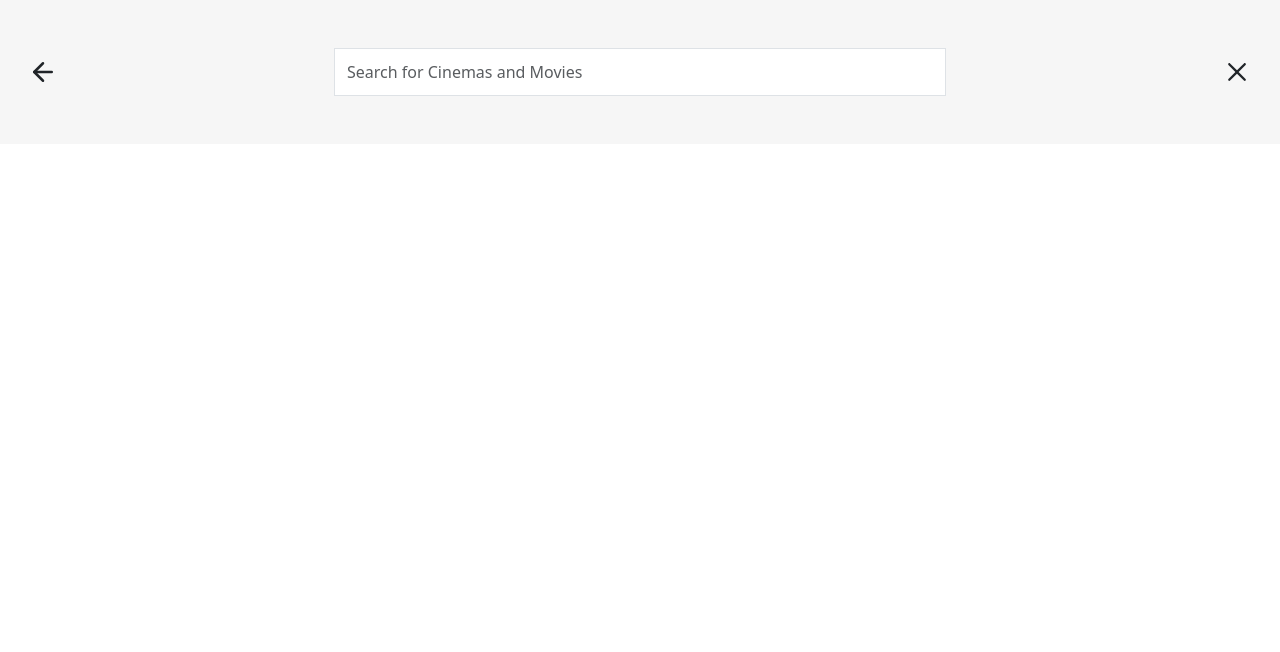
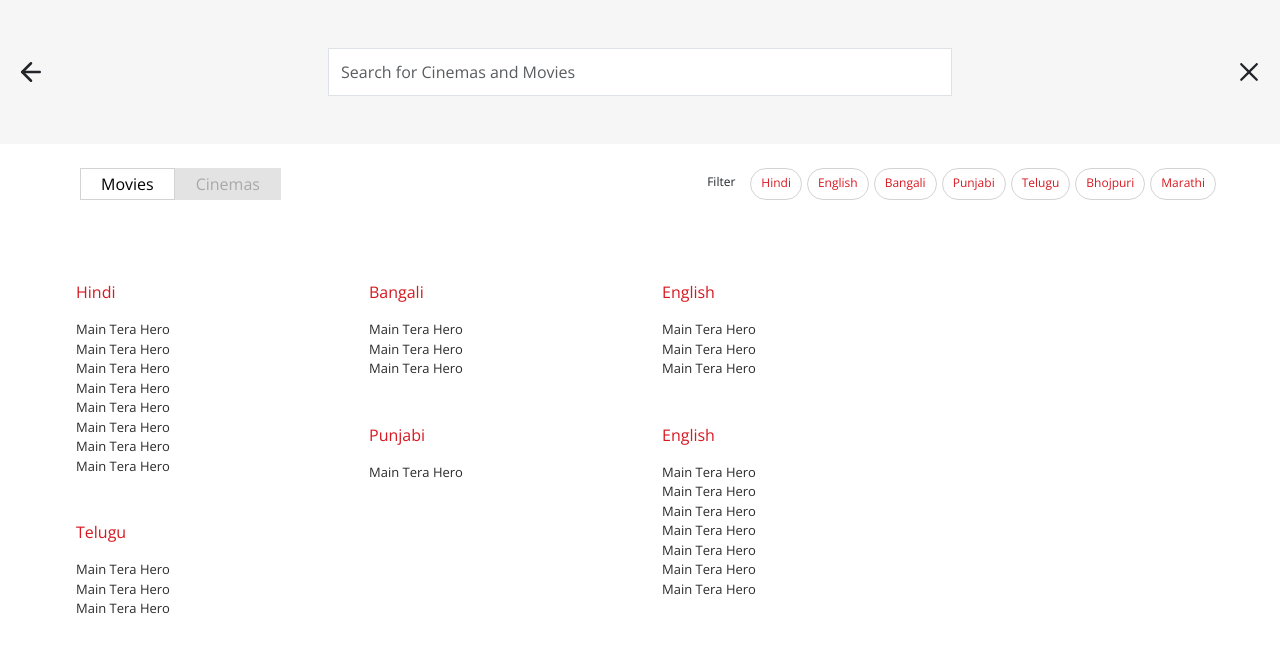
Before and after one commit to Srushtipatel14/booking, a React (Vite) app: page /search in a window 1280 px wide. Shown: the top 652 px of the page. Built offline with nearby package versions, Linux system fonts and the light colour scheme.

Commit message:
add cinema screen and search screen modification

```diff
--- a/src/App.css
+++ b/src/App.css
@@ -1,3 +1,4 @@
+@import url('https://fonts.googleapis.com/css2?family=Open+Sans:ital,wght@0,300..800;1,300..800&display=swap');
 :root {
   --primary-main-color: #d71921;
   --secondary-main-color: #2C2B2B;
@@ -5,11 +6,15 @@
   --secondary-sub-color: #FFFFFF;
 }
 
-.text_font{
-  color:var(--primary-main-color);
+.text_font {
+  color: var(--primary-main-color);
 }
 
-.title_font{
-  font-weight:600;
+.title_font {
+  font-weight: 600;
   font-size: 28px;
 }
+
+body {
+  font-family: "Open Sans", sans-serif !important;
+}
--- a/src/App.jsx
+++ b/src/App.jsx
@@ -9,6 +9,7 @@ import Show from "./components/show";
 import Seat from "./components/seat";
 import EditProfile from "./components/editProfile";
 import RecommendedAll from "./components/recommendedAll";
+import Cinema from "./components/cinema";
 import "./App.css";
 
 import Routepage from "./components/route";
@@ -24,6 +25,7 @@ function App() {
           <Route path="userotp" element={<UserOtp />} />
           <Route path="success" element={<Success />} />
           <Route path="movie" element={<Movie />} />
+          <Route path="cinema" element={<Cinema />} />
           <Route path="showList" element={<Show />} />
           <Route path="editprofile" element={<EditProfile/>}/>
           <Route path="recommendedall" element={<RecommendedAll/>}/>
--- /dev/null
+++ b/src/components/cinema.jsx
@@ -0,0 +1,36 @@
+import "../css/show.css";
+import "../css/cinema.css";
+import { useNavigate } from "react-router-dom";
+import { CiHeart } from "react-icons/ci";
+
+const Cinema = () => {
+    const navigate = useNavigate()
+    return (
+        <div className="container-fluid p-0 show_detail">
+            <div className="container-fluid p-0 mt-3 show_inner_detail">
+                <div className="d-flex flex-column mt-1 show_detail_title show_detail_title_ext">
+                    <div className="mt-1">
+                        <p className="show_detail_title_text">Sikandar - (Hindi)</p>
+                    </div>
+                    <div className="d-flex gap-2">
+                        {["Action", "Drama"].map((item, index) => (
+                            <div className="show_detail_type" key={index}><span>{item}</span></div>
+                        ))}
+                    </div>
+                </div>
+                <div className="hrLine"></div>
+            </div>
+            <div className="cinema_list mt-3" onClick={()=>navigate("/showList")}>
+                {[1, 2, 3, 4, 5, 6, 7, 8, 9, 19].map((item, index) => (
+                    <div key={index} className="cinema_name">
+                        <CiHeart size={20} />
+                        <span className="cinema_text">PVR:Palladium Mall,Ahmedabad</span>
+                    </div>
+                ))}
+            </div>
+
+        </div>
+    )
+}
+
+export default Cinema;
--- a/src/components/movie.jsx
+++ b/src/components/movie.jsx
@@ -38,7 +38,7 @@ const Movie = () => {
                             </ul>
                         </div>
                         <div>
-                            <button className="movie_book_btn" onClick={() => navigate("/showList")}>Book tickets</button>
+                            <button className="movie_book_btn" onClick={() => navigate("/cinema")}>Book tickets</button>
                         </div>
                     </div>
                 </div>
--- a/src/components/search.jsx
+++ b/src/components/search.jsx
@@ -1,13 +1,16 @@
-import { useNavigate } from "react-router-dom";
+import { Link, useNavigate } from "react-router-dom";
 import { FiArrowLeft } from "react-icons/fi";
 import { RxCross2 } from "react-icons/rx";
+import "../css/search.css";
+import { useState } from "react";
 
 const Searchfield = () => {
     const navigate = useNavigate();
+    const [showDivSection, setShowDivSection] = useState(true)
 
     return (
-        <div className="container-fluid position-relative py-5 search_top">
-            <div className="d-flex align-items-center justify-content-between px-3">
+        <div className="container-fluid position-relative m-0 p-0">
+            <div className="d-flex align-items-center search_top justify-content-between px-3  py-5">
                 <div style={{ cursor: "pointer" }} onClick={() => navigate(-1)}>
                     <FiArrowLeft size={30} />
                 </div>
@@ -31,6 +34,56 @@ const Searchfield = () => {
                     <RxCross2 size={30} />
                 </div>
             </div>
+            <div className="filter_Section mt-4">
+                <div className="filter_Sec1">
+                    <div className="filter_Sec1Left ps-3">
+                        <button onClick={() => setShowDivSection(true)} className={showDivSection ? "filter_Select_btn" : 'filter_NoSelect_btn'}>Movies</button>
+                        <button onClick={() => setShowDivSection(false)} className={!showDivSection ? "filter_Select_btn" : 'filter_NoSelect_btn'}>Cinemas</button>
+                    </div>
+                    {showDivSection && (
+                        <div style={{ display: "flex", gap: "5px", fontSize: "12px" }}>
+                            <div style={{ padding: "5px 10px" }}>Filter</div>
+                            {["Hindi", "English", "Bangali", "Punjabi", "Telugu", "Bhojpuri", "Marathi"].map((item, index) => (
+                                <span key={index} className="filter_Sec1RightLan" >
+                                    {item}
+                                </span>
+                            ))}
+                        </div>
+                    )}
+                </div>
+
+                {showDivSection ? (
+                    <div className="filter_Sec3 mt-5">
+                        {[
+                            { language: "Hindi", movies: [1, 2, 3, 4, 5, 6, 7, 8] },
+                            { language: "Telugu", movies: [1, 2, 3] },
+                            { language: "Bangali", movies: [1, 2, 3] },
+                            { language: "Punjabi", movies: [1] },
+                            { language: "English", movies: [1, 2, 3] },
+                            { language: "English", movies: [1, 2, 3, 4, 5, 6, 7] }
+                        ].map((section, index) => (
+                            <div key={index} className="fil_movie_list1 mt-1">
+                                <div className="fil_movie_list">
+                                    <div className="language_title my-3">{section.language}</div>
+                                    {section.movies.map((row, rowIndex) => (
+                                        <Link to="/movie" className="fil_cinema_text">Main Tera Hero</Link>
+                                    ))}
+                                </div>
+                            </div>
+                        ))}
+                    </div>
+                ) : (
+                    <div className="filter_Sec2 mt-5">
+                        <div className="fil_cinema_list mt-3" onClick={() => navigate("/cinema")}>
+                            {[1, 2, 3, 4, 5, 6, 7, 8, 9, 19].map((item, index) => (
+                                <ul key={index} className="fil_cinema_name">
+                                    <li className="fil_cinema_text">INOX: Himalaya mall,DriveIn Road,Ahmedabad</li>
+                                </ul>
+                            ))}
+                        </div>
+                    </div>
+                )}
+            </div>
         </div>
     );
 };
--- a/src/css/carousel.css
+++ b/src/css/carousel.css
@@ -73,6 +73,7 @@
 }
 
 .left_carousel1_btn {
+  cursor: pointer;
   background-color: var(--primary-main-color);
   padding: 10px;
   border: none;
@@ -104,7 +105,7 @@
   content: "";
   position: absolute;
   top: 0;
-  right: -25px;
+  right: -15px;
   width: 25px;
   height: 100%;
   background: repeating-linear-gradient(to bottom,
@@ -115,7 +116,7 @@
 }
 
 .right_carousel2 {
-  background-color: #d78519;
+  background-color: #640019;
   flex: 1;
   position: relative;
 }
@@ -124,14 +125,28 @@
   content: "";
   position: absolute;
   top: 0;
-  left: -25px;
+  left: -16px;
   width: 25px;
   height: 100%;
   background: repeating-linear-gradient(to bottom,
-      #d78519,
-      #d78519 10px,
+      #640019,
+      #640019 10px,
       transparent 10px,
       transparent 20px);
+}
+
+.carousel_slide2_text{
+  font-weight:600 !important;
+  text-align: center;
+  color:whitesmoke;
+}
+
+.carousel_slide2_btn{
+  text-decoration: none;
+  border: none;
+  padding: 10px 40px;
+  border-radius: 10px;
+  font-weight: 500;
 }
 
 
--- /dev/null
+++ b/src/css/cinema.css
@@ -0,0 +1,39 @@
+.cinema_list {
+    width: 90%;
+    margin: auto;
+    display: flex;
+    flex-wrap: wrap;
+    gap: 16px;
+    justify-content: flex-start;
+}
+
+.cinema_name {
+    cursor: pointer;
+    flex: 0 0 calc(33.333% - 10.67px);
+    background-color:var(--secondary-sub-color);
+    padding: 12px;
+    border-radius: 8px;
+    display: flex;
+    align-items: center;
+    gap: 8px;
+    box-shadow: 0 1px 4px rgba(0, 0, 0, 0.1);
+    font-size: 14px;
+}
+
+@media (max-width: 768px) {
+    .cinema_name {
+        flex: 0 0 calc(50% - 8px);
+    }
+}
+
+@media (max-width: 480px) {
+    .cinema_name {
+        flex: 0 0 100%;
+    }
+}
+
+.cinema_text{
+    font-size: 18px;
+    color: rgb(134, 130, 130);
+    font-weight: 400;
+}
--- /dev/null
+++ b/src/css/search.css
@@ -0,0 +1,109 @@
+.filter_Section {
+    width: 90%;
+    margin: auto;
+}
+
+.filter_Sec1 {
+    display: flex;
+    justify-content: space-between;
+}
+
+.filter_Select_btn {
+    border: 1px solid lightgray;
+    color: rgb(0, 0, 0, 0, 5);
+    background-color: var(--secondary-sub-color);
+    padding: 3px 20px;
+}
+
+.filter_NoSelect_btn {
+    border: 1px solid rgb(227, 227, 227);
+    background-color: rgb(227, 227, 227);
+    color: darkgray;
+    padding: 3px 20px;
+}
+
+.filter_Sec1RightLan {
+    border: 1px solid lightgray;
+    padding: 5px 10px;
+    color: var(--primary-main-color);
+    background-color: var(--secondary-sub-color);
+    border-radius: 20px;
+}
+
+.fil_cinema_list {
+    width: 100%;
+    display: flex;
+    flex-wrap: wrap;
+    gap: 8px;
+    justify-content: flex-start;
+}
+
+.fil_movie_list {
+    display: flex;
+    flex-direction: column;
+}
+
+.fil_cinema_name {
+    cursor: pointer;
+    flex: 0 0 calc(25% - 8px);
+    display: flex;
+    align-items: center;
+    font-size: 14px;
+}
+
+@media (max-width: 768px) {
+    .fil_cinema_name {
+        flex: 0 0 calc(50% - 8px);
+    }
+}
+
+@media (max-width: 480px) {
+    .fil_cinema_name {
+        flex: 0 0 100%;
+    }
+}
+
+.fil_cinema_text {
+    text-decoration: none;
+    font-size: 13px;
+    color: var(--secondary-main-color);
+    font-weight: 400;
+}
+
+.fil_cinema_text:hover{
+    text-decoration: underline;
+}
+
+.filter_Sec2 {
+    display: flex;
+    flex-wrap: wrap;
+    justify-content: flex-start;
+}
+.filter_Sec3 {
+    column-count: 4;
+    column-gap: 20px;
+  }
+
+  @media (max-width: 992px) {
+    .filter_Sec3 {
+      column-count: 2;
+    }
+  }
+
+  @media (max-width: 600px) {
+    .filter_Sec3 {
+      column-count: 1;
+    }
+  }
+
+  .fil_movie_list1 {
+    display: inline-block;
+    width: 100%;
+    padding: 12px;
+    border-radius: 8px;
+    box-sizing: border-box;
+  }
+
+  .language_title{
+    color: var(--primary-main-color);
+  }
```
Also changed, not shown: src/components/carousal.jsx (+17 -3 lines).
